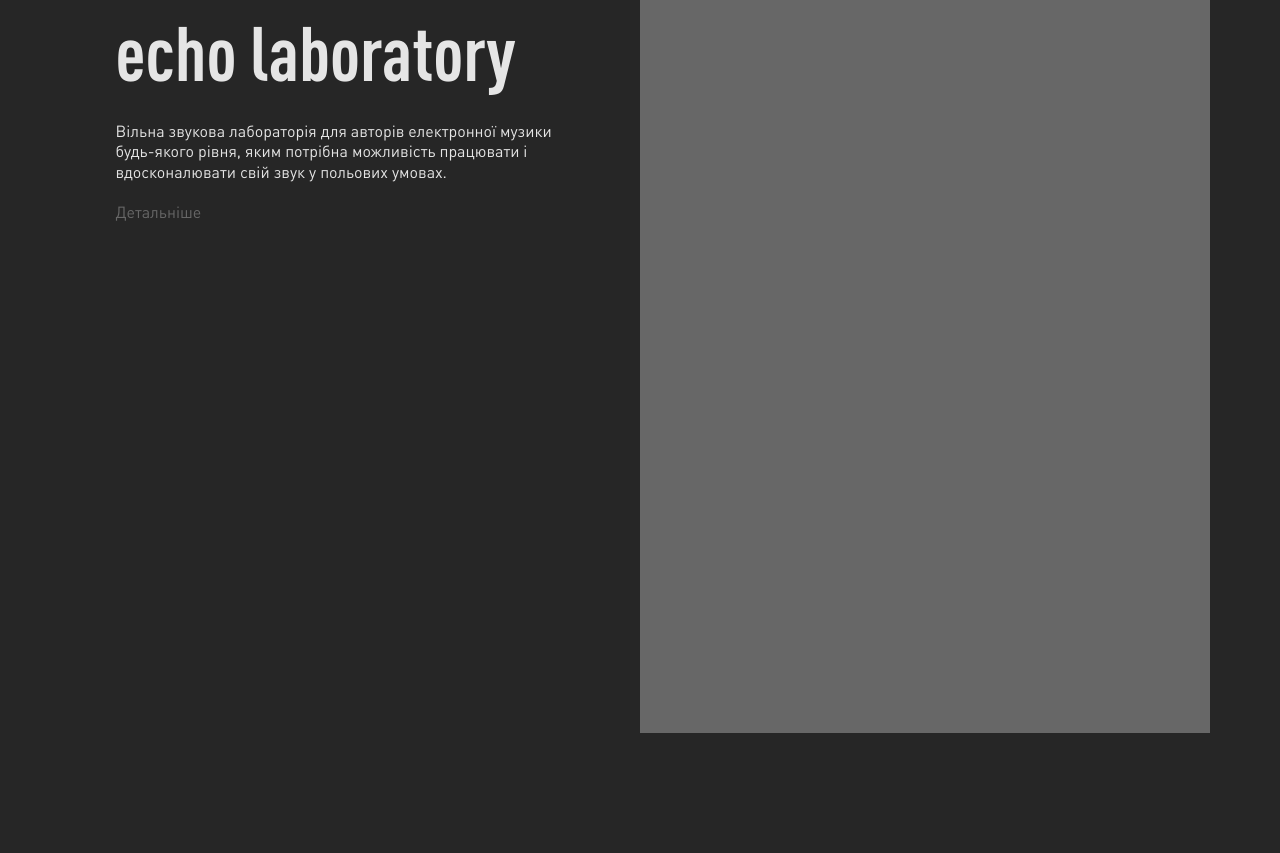
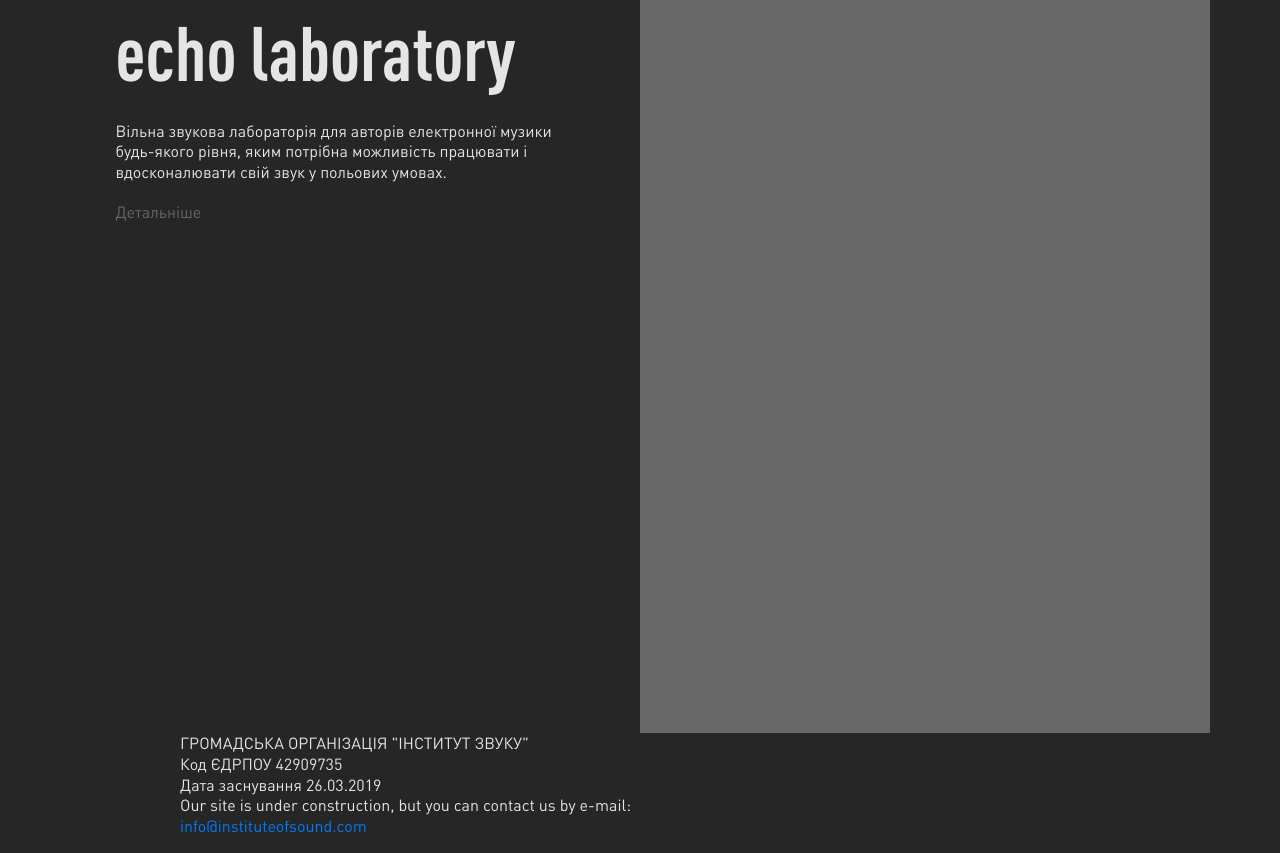
Before and after one commit to mxmlukyanov/mxmlukyanov.github.io, a plain HTML site: page instituteofsound/index.html in a window 1280 px wide. Shown: the part 2371-3224 px from the top of the page. Before the commit the page ends 3104 px from the top, so only its background shows below. Drawn offline with Linux system fonts and the light colour scheme.

Commit message:
Update index.html

```diff
--- a/instituteofsound/index.html
+++ b/instituteofsound/index.html
@@ -100,5 +100,24 @@
         </div>
     </div>
 </section>
+<footer>
+    <div class="container">
+        <div class="row">
+            <div class="data col-md-10 offset-md-1">
+                <div class="data_item">ГРОМАДСЬКА ОРГАНІЗАЦІЯ "ІНСТИТУТ ЗВУКУ"</div>
+                <div class="data_item">Код ЄДРПОУ 42909735</div>
+                <div class="data_item">Дата заснування 26.03.2019</div>
+            </div>
+            <div class="message data col-md-10 offset-md-1">
+                <div class="text">
+                    Our site is under construction, but you can contact us by e-mail:
+                    <address>
+                        <a href="mailto:info@instituteofsound.com">info@instituteofsound.com</a>
+                    </address>
+                </div>
+            </div>
+        </div>
+    </div>
+</footer>
 </body>
 </html>
```
